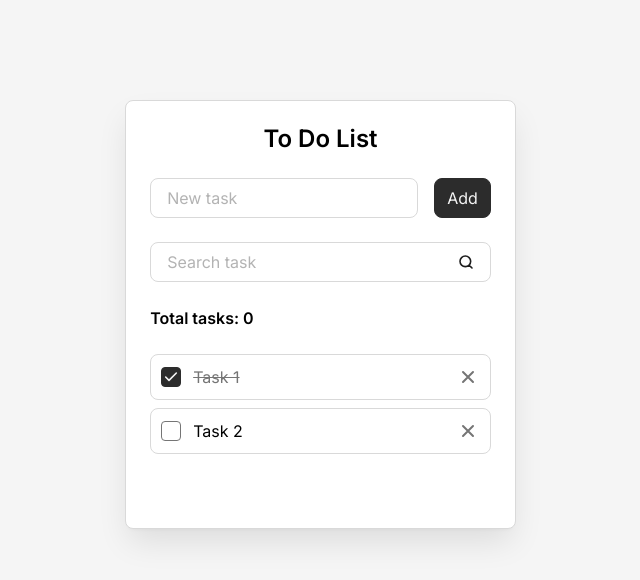
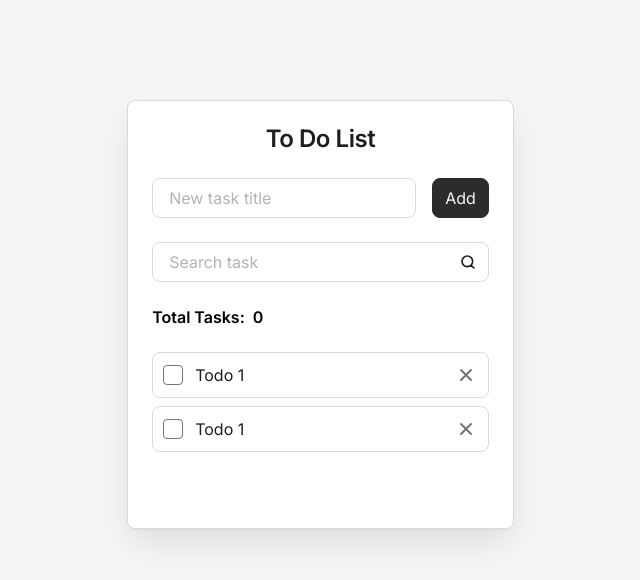
Before and after one commit to lilusia-li/todo-react, a React (Vite) app: page / in a window 1280 px wide. Shown: the top 580 px of the page, without its empty margins (312-952 px from the left). Built offline with nearby package versions, Linux system fonts and the light colour scheme.

Commit message:
see changes

```diff
--- a/src/App.jsx
+++ b/src/App.jsx
@@ -1,63 +1,62 @@
 const App = () => {
   return (
-    <div className="todo">
-      <h1 className="todo__title">To Do List</h1>
-      <form className="todo__form">
-        <div className="todo__field field">
-          <label
-            className="field__label"
-            htmlFor="new-task"
-          >
-            New task
-          </label>
+    <div class="todo" data-js-todo>
+      <h1 class="todo__title">To Do List</h1>
+      <form class="todo__form" data-js-todo-new-task-form>
+        <div class="todo__field field">
+          <label class="field__label" for="new-task">New task title</label>
           <input
-            className="field__input"
+            class="field__input"
             id="new-task"
             placeholder=" "
-            autoComplete="off"
+            autocomplete="off"
+            data-js-todo-new-task-input
           />
         </div>
-        <button className="button" type="submit">Add</button>
+        <button class="button" type="submit"><span>Add</span></button>
       </form>
-      <form className="todo__form">
-        <div className="todo__field field">
-          <label
-            className="field__label"
-            htmlFor="search-task"
-          >
-            Search task
-          </label>
+      <form class="todo__form" data-js-todo-search-task-form>
+        <div class="todo__field field">
+          <label class="field__label" for="search-task">Search task</label>
           <input
-            className="field__input"
+            class="field__input"
             id="search-task"
             placeholder=" "
-            autoComplete="off"
+            autocomplete="off"
             type="search"
+            data-js-todo-search-task-input
           />
         </div>
       </form>
-      <div className="todo__info">
-        <div className="todo__total-tasks">Total tasks: <span>0</span></div>
-        <button className="todo__delete-all-button" type="button">Delete all</button>
+      <div class="todo__info">
+        <div class="todo__total-tasks">
+          Total Tasks: <span data-js-todo-total-tasks>0</span>
+        </div>
+        <button
+          class="todo__delete-all-button"
+          type="button"
+          data-js-todo-delete-all-button
+        >
+          Delete All
+        </button>
       </div>
-      <ul className="todo__list">
-        <li className="todo__item todo-item">
+      <ul class="todo__list" data-js-todo-list>
+        <li class="todo__item todo-item" data-js-todo-item>
           <input
-            className="todo-item__checkbox"
-            id="task-1"
+            class="todo-item__checkbox"
+            id="todo-1"
             type="checkbox"
-            checked
+            data-js-todo-item-checkbox
           />
-          <label
-            className="todo-item__label"
-            htmlFor="task-1"
-          >
-            Task 1
+          <label class="todo-item__label" for="todo-1" data-js-todo-item-label>
+            Todo 1
           </label>
           <button
-            className="todo-item__delete-button"
+            class="todo-item__delete-button"
+            type="button"
             aria-label="Delete"
             title="Delete"
+            data-js-todo-item-delete-button
           >
             <svg
               width="20"
@@ -69,29 +68,29 @@ const App = () => {
               <path
                 d="M15 5L5 15M5 5L15 15"
                 stroke="#757575"
-                strokeWidth="2"
-                strokeLinecap="round"
-                strokeLinejoin="round"
+                stroke-width="2"
+                stroke-linecap="round"
+                stroke-linejoin="round"
               />
             </svg>
           </button>
         </li>
-        <li className="todo__item todo-item">
+        <li class="todo__item todo-item" data-js-todo-item>
           <input
-            className="todo-item__checkbox"
-            id="task-2"
+            class="todo-item__checkbox"
+            id="todo-1"
             type="checkbox"
+            data-js-todo-item-checkbox
           />
-          <label
-            className="todo-item__label"
-            htmlFor="task-2"
-          >
-            Task 2
+          <label class="todo-item__label" for="todo-1" data-js-todo-item-label>
+            Todo 1
           </label>
           <button
-            className="todo-item__delete-button"
+            class="todo-item__delete-button"
+            type="button"
             aria-label="Delete"
             title="Delete"
+            data-js-todo-item-delete-button
           >
             <svg
               width="20"
@@ -103,15 +102,15 @@ const App = () => {
               <path
                 d="M15 5L5 15M5 5L15 15"
                 stroke="#757575"
-                strokeWidth="2"
-                strokeLinecap="round"
-                strokeLinejoin="round"
+                stroke-width="2"
+                stroke-linecap="round"
+                stroke-linejoin="round"
               />
             </svg>
           </button>
         </li>
       </ul>
-      <div className="todo__empty-message"></div>
+      <div class="todo__empty-message" data-js-todo-empty-message></div>
     </div>
   )
 }
--- a/src/styles/components/button.css
+++ b/src/styles/components/button.css
@@ -1,17 +1,17 @@
 .button {
-  display: inline-flex;
-  justify-content: center;
+  display: flex;
   align-items: center;
   height: var(--input-height);
   padding: 12px;
+
+  background-color: var(--color-dark-2);
   color: var(--color-gray-1);
-  background-color: var(--color-dark-2);
+  border-radius: var(--border-radius);
   border: 1px solid var(--color-dark-2);
-  border-radius: var(--border-radius);
 
   &:hover {
+    background-color: transparent;
     color: var(--color-dark-2);
-    background-color: transparent;
   }
 
   &:active {
--- a/src/styles/components/field.css
+++ b/src/styles/components/field.css
@@ -1,35 +1,38 @@
 .field {
   position: relative;
+  line-height: 1;
 
   &:has(.field__input:not(:placeholder-shown)) .field__label {
+    scale: 0.7;
+    translate: -1.75em -2.2em;
     color: var(--color-black);
-    scale: 0.7;
-    translate: -1.75em -2.6em;
   }
 }
 
 .field__label {
   position: absolute;
   top: 50%;
+  translate: 0 -50%;
   left: 17px;
+
   color: var(--color-gray-3);
-  translate: 0 -50%;
 }
 
 .field__input {
-  --fieldInputPaddingX: 16px;
-  --fieldSeachInputIconSize: 16px;
+  --fieldInputPaddingLeft: 16px;
+  --fieldInputPaddingRight: 12px;
+  --fieldInputLoupeSize: 16px;
 
   width: 100%;
   height: var(--input-height);
-  padding-inline: var(--fieldInputPaddingX);
   background-color: transparent;
   border: var(--border);
   border-radius: var(--border-radius);
+  padding-inline: var(--fieldInputPaddingLeft) var(--fieldInputPaddingRight);
 
   &:hover,
   &:focus {
-    border-color: var(--color-dark-2);
+    color: var(--color-black);
   }
 
   &:focus {
@@ -39,11 +42,14 @@
 
   &[type="search"] {
     &:placeholder-shown {
-      padding-right: calc(var(--fieldInputPaddingX) * 2 + var(--fieldSeachInputIconSize));
-      background-image: url('../../assets/icons/icon-search_black.svg');
-      background-position: calc(100% - var(--fieldInputPaddingX)) 50%;
-      background-size: var(--fieldSeachInputIconSize);
+      padding-right: calc(
+        var(--fieldInputLoupeSize) + var(--fieldInputPaddingRight) + 8px
+      );
+
+      background-image: url("../../assets/icons/loupe.svg");
+      background-position: calc(100% - var(--fieldInputPaddingRight)) 50%;
       background-repeat: no-repeat;
+      background-size: var(--fieldInputLoupeSize);
     }
   }
 }
--- a/src/styles/components/todo-item.css
+++ b/src/styles/components/todo-item.css
@@ -5,35 +5,44 @@
   padding-left: 10px;
   border: var(--border);
   border-radius: var(--border-radius);
+  transition-duration: var(--transition-duration);
 
   &:hover {
     background-color: var(--color-gray-1);
   }
 
-  &.is-disappearing {
+  /* Анимация по удалению задачи */
+  /* &.is-disappearing {
     opacity: 0;
     translate: 0 -75%;
     transition-duration: calc(var(--transition-duration) * 2);
     pointer-events: none;
 
     & ~ .todo-item {
-      translate: 0 calc((100% + var(--todoListRowGap)) * -1);
+      translate: 0 calc ((100% + var(--todoListRowGap)) * -1);
       transition-delay: var(--transition-duration);
       transition-duration: var(--transition-duration);
       pointer-events: none;
     }
-  }
+  } */
 }
 
 .todo-item__checkbox {
   flex-shrink: 0;
   appearance: none;
+
   position: relative;
   width: 20px;
   height: 20px;
-  margin: 0;
   border: 1px solid var(--color-gray-4);
   border-radius: 4px;
+  margin: 0;
+
+  &:not(:checked) {
+    &::after {
+      opacity: 0;
+    }
+  }
 
   &:checked {
     background-color: var(--color-dark-2);
@@ -45,21 +54,16 @@
     }
   }
 
-  &:not(:checked) {
-    &::after {
-      opacity: 0;
-    }
-  }
-
   &::after {
-    content: '';
+    content: "";
     position: absolute;
     top: 50%;
     left: 50%;
     translate: -50% -50%;
     width: 16px;
     height: 16px;
-    background: url('../../assets/icons/icon-check_white.svg') center/contain no-repeat;
+    background: url("../../assets/icons/icon-check_white.svg") center/contain
+      no-repeat;
   }
 }
 
@@ -75,6 +79,7 @@
   align-items: center;
   width: 44px;
   height: 44px;
+
   margin-left: auto;
   padding: 0;
   color: var(--color-gray-4);
@@ -92,6 +97,6 @@
   }
 
   * {
-    pointer-events: none;
+    pointer-ivents: none;
   }
 }
--- a/src/styles/components/todo.css
+++ b/src/styles/components/todo.css
@@ -1,22 +1,28 @@
 .todo {
-  display: flex;
-  flex-direction: column;
-  row-gap: 24px;
-  width: 100%;
-  max-width: 404px;
-  min-height: 429px;
-  padding: 24px;
   background-color: var(--color-white);
   border: var(--border);
   border-radius: var(--border-radius);
   box-shadow: var(--box-shadow);
+
+  display: flex;
+  flex-direction: column;
+
+  /* justify-content: space-between;
+  align-items: center; */
+
+  width: 100%;
+  max-width: 404px;
+  min-height: 429px;
+  row-gap: 24px;
+  padding: 24px;
 }
 
 .todo__title {
   text-align: center;
+  font-weight: 600;
   font-size: 24px;
-  font-weight: 600;
   line-height: 1.2;
+  letter-spacing: -0.02em;
 }
 
 .todo__form {
@@ -33,13 +39,19 @@
   justify-content: space-between;
   align-items: center;
   column-gap: 16px;
+  color: var(--color-black);
   font-weight: 600;
 }
 
+.todo__total-tasks {
+  display: flex;
+  column-gap: 8px;
+}
+
 .todo__delete-all-button {
-  padding: 0;
   background-color: transparent;
   border: none;
+  padding: 0;
 
   &:hover {
     color: var(--color-gray-4);
--- a/src/styles/fonts.css
+++ b/src/styles/fonts.css
@@ -1 +1 @@
-@import url('https://fonts.googleapis.com/css2?family=Inter:opsz,wght@14..32,100..900&display=swap');
+@import url("https://fonts.googleapis.com/css2?family=Inter:opsz,wght@14..32,100..900&display=swap");
--- a/src/styles/globals.css
+++ b/src/styles/globals.css
@@ -4,8 +4,14 @@ body {
   align-items: start;
   min-height: 100vh;
   padding: 100px 30px;
-  font-family: 'Inter', sans-serif;
+  color: var(--color-dark-1);
+  font-family: "Inter", sans-serif;
   background-color: var(--color-gray-1);
+
+  font-weight: 400;
+  font-size: 16px;
+  line-height: 1.4;
+  letter-spacing: 0;
 }
 
 input,
--- a/src/styles/variables.css
+++ b/src/styles/variables.css
@@ -1,19 +1,20 @@
 :root {
-  --color-white: #FFFFFF;
+  --color-white: #ffffff;
   --color-black: #000000;
 
-  --color-dark-1: #1E1E1E;
-  --color-dark-2: #2C2C2C;
+  --color-dark-1: #1e1e1e;
+  --color-dark-2: #2c2c2c;
 
-  --color-gray-1: #F5F5F5;
-  --color-gray-2: #D9D9D9;
-  --color-gray-3: #B3B3B3;
+  --color-gray-1: #f5f5f5;
+  --color-gray-2: #d9d9d9;
+  --color-gray-3: #b3b3b3;
   --color-gray-4: #757575;
 
   --border: 1px solid var(--color-gray-2);
   --border-radius: 8px;
 
-  --box-shadow: 0 4px 4px -4px rgba(12, 12, 13, 0.05), 0 16px 32px -4px rgba(12, 12, 13, 0.1);
+  --box-shadow: 0px 4px 4px -4px rgba(12, 12, 13, 0.05),
+    0px 16px 32px -4px rgba(12, 12, 13, 0.1);
 
   --input-height: 40px;
 
```
Also changed, not shown: src/assets/icons/loupe.svg (renamed from src/assets/icons/icon-search_black.svg), src/styles/normalize.css.
